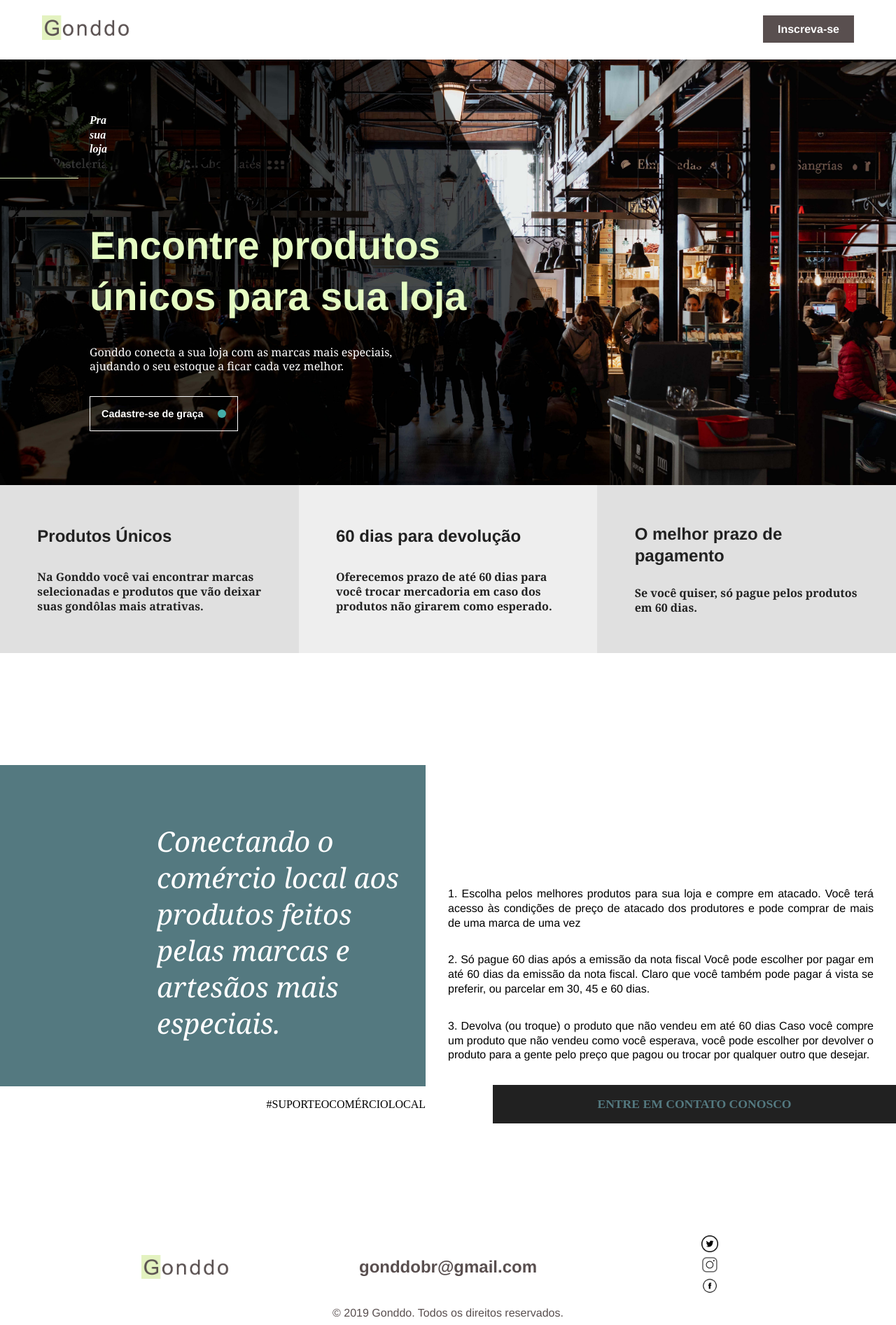
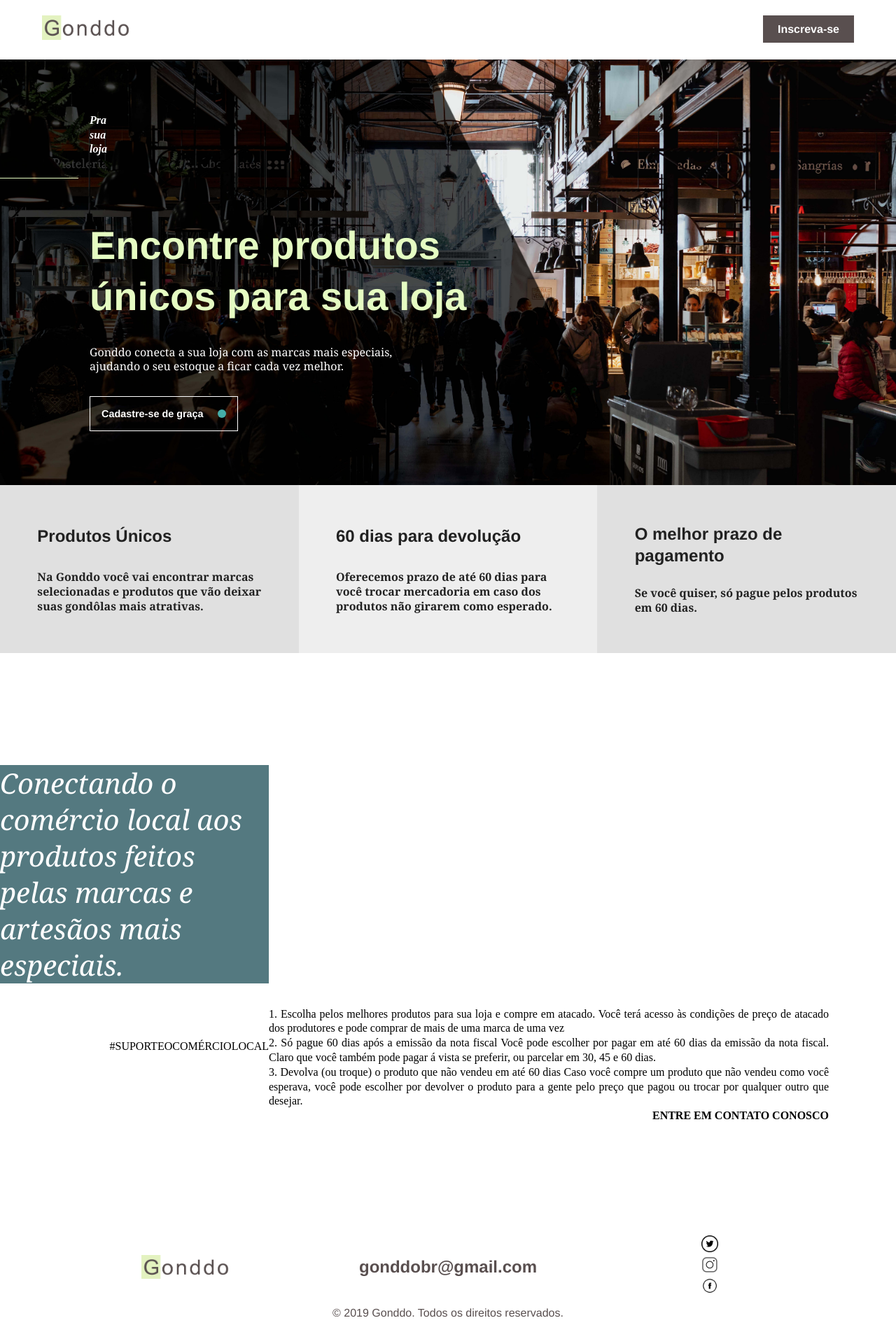
Before and after one commit to gonddo/gonddo.github.io, a Jekyll site: the page built from index.md, in a window 1280 px wide. Shown: the whole page at 70% size. Built offline with Jekyll 4.4.1, drawn with Linux system fonts in a browser that asks for light colours.

Commit message:
Inserting media query

```diff
--- a/_scss/how_it_works.scss
+++ b/_scss/how_it_works.scss
@@ -1,21 +1,107 @@
 @import 'default_styles';
 
+@media (max-width: 480px) {
+  #gnd-how-it-works {
+    margin: 2rem 0;
+  }
+
+  .gnd-hiw-content-container {
+    display: flex;
+    flex-direction: column;
+  }
+
+  .gnd-hiw-phrase-container {
+    margin: 1rem 0;
+  }
+
+  .gnd-hiw-phrase {
+    display: flex;
+    background-color: $gonddo-blue;
+    height: 24rem;
+    justify-content: center;
+    align-items: center;
+
+    h1 {
+      color: #fff;
+      font-family: $gonddo-serif;
+      font-size: 2.0rem;
+      font-style: italic;
+      padding: 1rem;
+    }
+  }
+
+  .gnd-hiw-phrase-hashtag {
+    display: flex;
+    justify-content: center;
+    background-color: #fff;
+    padding: 1rem 0;
+    text-transform: uppercase;
+    font-family: $gonddo-sans-serif;
+  }
+
+  .gnd-hiw-description {
+    display: flex;
+    justify-content: center;
+    align-items: center;
+    flex-direction: column;
+    text-align: justify;
+    padding-left: 1rem;
+
+    p {
+      margin: 1rem 0;
+    }
+
+    strong {
+      font-size: 2rem;
+    }
+  }
+
+
+  .gnd-hiw-footer-contact-us {
+    display: flex;
+    text-transform: uppercase;
+    font-weight: 600;
+    font-family: $gonddo-sans-serif;
+  }
+}
+
+@media (min-width: 480px) and (max-width: 768px) {
+}
+
+@media (min-width: 769px) {
   #gnd-how-it-works {
     margin: 10rem 0;
   }
+
   .gnd-hiw-content-container {
     display: flex;
     flex-direction: row;
     height: 32rem;
+    flex-wrap: wrap;
   }
 
-.gnd-hiw-phrase-container {
+  .gnd-hiw-phrase {
+    max-width: 24rem;
     display: flex;
+    margin: 0 0 4rem;
+    background-color: $gonddo-blue;
+
+    h1 {
+      color: #fff;
+      font-family: $gonddo-serif;
+      font-size: 2.5rem;
+      font-style: italic;
+    }
+  }
+
+  .gnd-hiw-description {
+    display: flex;
+    justify-content: flex-end;
+    align-items: flex-start;
     flex-direction: column;
-  min-width: 38rem;
-  background-color: $gonddo-blue;
-  justify-content: flex-end;
-  align-items: flex-end;
+    text-align: justify;
+    min-width: 30rem;
+    max-width: 50rem;
   }
 
   .gnd-hiw-phrase-hashtag {
@@ -27,43 +113,6 @@
     text-transform: uppercase;
   }
 
-.gnd-hiw-phrase {
-  max-width: 24rem;
-  display: flex;
-  margin: 0 0 4rem;
-
-  h1 {
-    color: #fff;
-    font-family: $gonddo-serif;
-    font-size: 2.5rem;
-    font-style: italic;
-  }
-}
-
-.gnd-hiw-description {
-  display: flex;
-  flex-direction: column;
-  justify-content: flex-end;
-  align-items: flex-start;
-  text-align: justify;
-  width: 100%;
-
-}
-
-.gnd-hiw-decription-article-container {
-  display: flex;
-  justify-content: flex-end;
-  align-items: flex-start;
-  min-width: 30rem;
-  max-width: 64rem;
-
-  p {
-    margin: 2rem;
-    font-size: 1rem;
-    font-family: $gonddo-sans-serif;
-  }
-}
-
   .gnd-hiw-footer-contact-us {
     display: flex;
     justify-content: flex-end;
@@ -72,13 +121,4 @@
     font-weight: 600;
     min-width: 30rem;
   }
-
-.gnd-hiw-footer-contact-text {
-  display: flex;
-  justify-content: center;
-  padding: 1rem 0;
-  min-width: 36rem;
-  font-size: 1.1rem;
-  color: $gonddo-blue;
-  background-color: #212121;
 }
--- a/index.md
+++ b/index.md
@@ -93,15 +93,15 @@
       <div class="gnd-hiw-decription-article-container">
         <article class="gnd-hiw-description-article">
           <p>
-            1. Escolha pelos melhores produtos para sua loja e compre em atacado.
+           <strong>1. </strong>Escolha pelos melhores produtos para sua loja e compre em atacado.
             Você terá acesso às condições de preço de atacado dos produtores e pode comprar de mais de uma marca de uma vez
           </p>
           <p>
-            2.  Só pague 60 dias após a emissão da nota fiscal
+            <strong>2. </strong>Só pague 60 dias após a emissão da nota fiscal
             Você pode escolher por pagar em até 60 dias da emissão da nota fiscal. Claro que você também pode pagar á vista se preferir, ou parcelar em 30, 45 e 60 dias.
           </p>
           <p>
-            3. Devolva (ou troque) o produto que não vendeu em até 60 dias
+            <strong>3. </strong>Devolva (ou troque) o produto que não vendeu em até 60 dias
             Caso você compre um produto que não vendeu como você esperava, você pode escolher por devolver o produto para a gente pelo preço que pagou ou trocar por qualquer outro que desejar.
           </p>
         </article>
```
Lines whose indentation alone changed are shown as unchanged.
